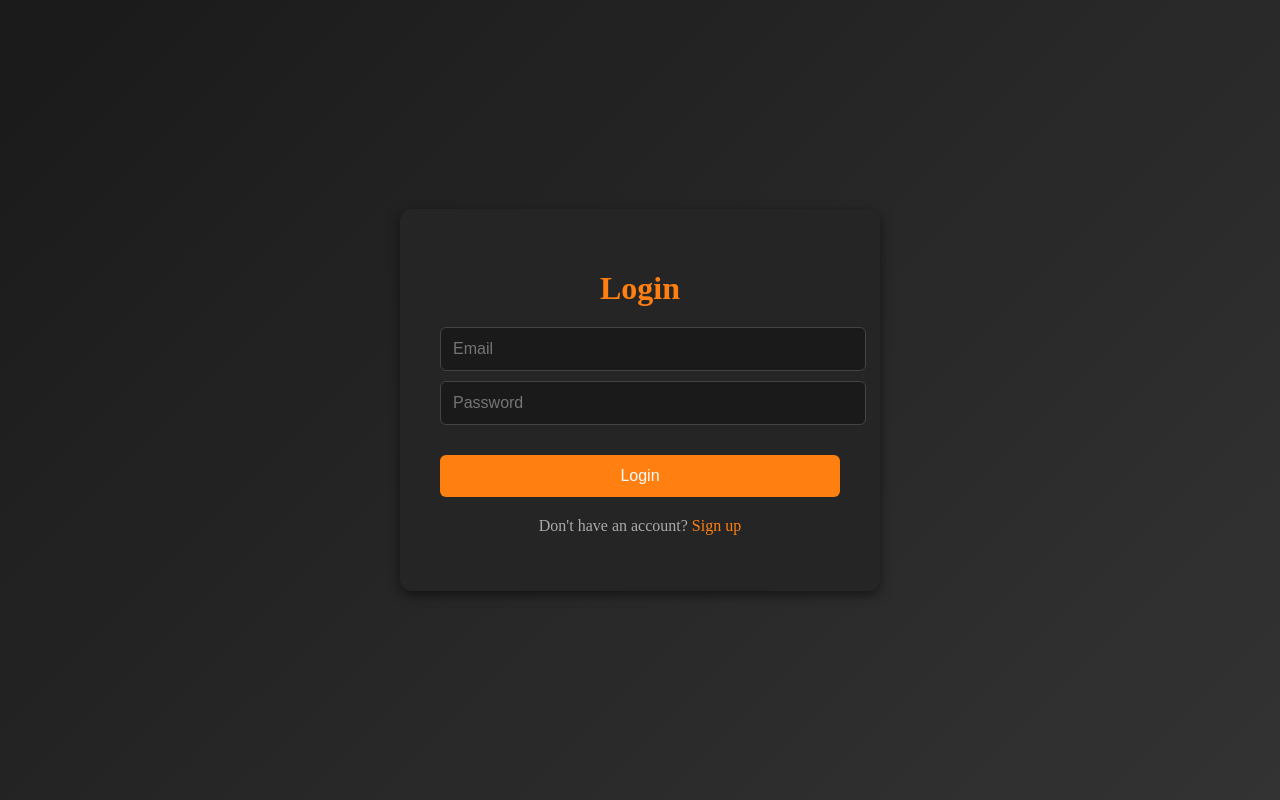
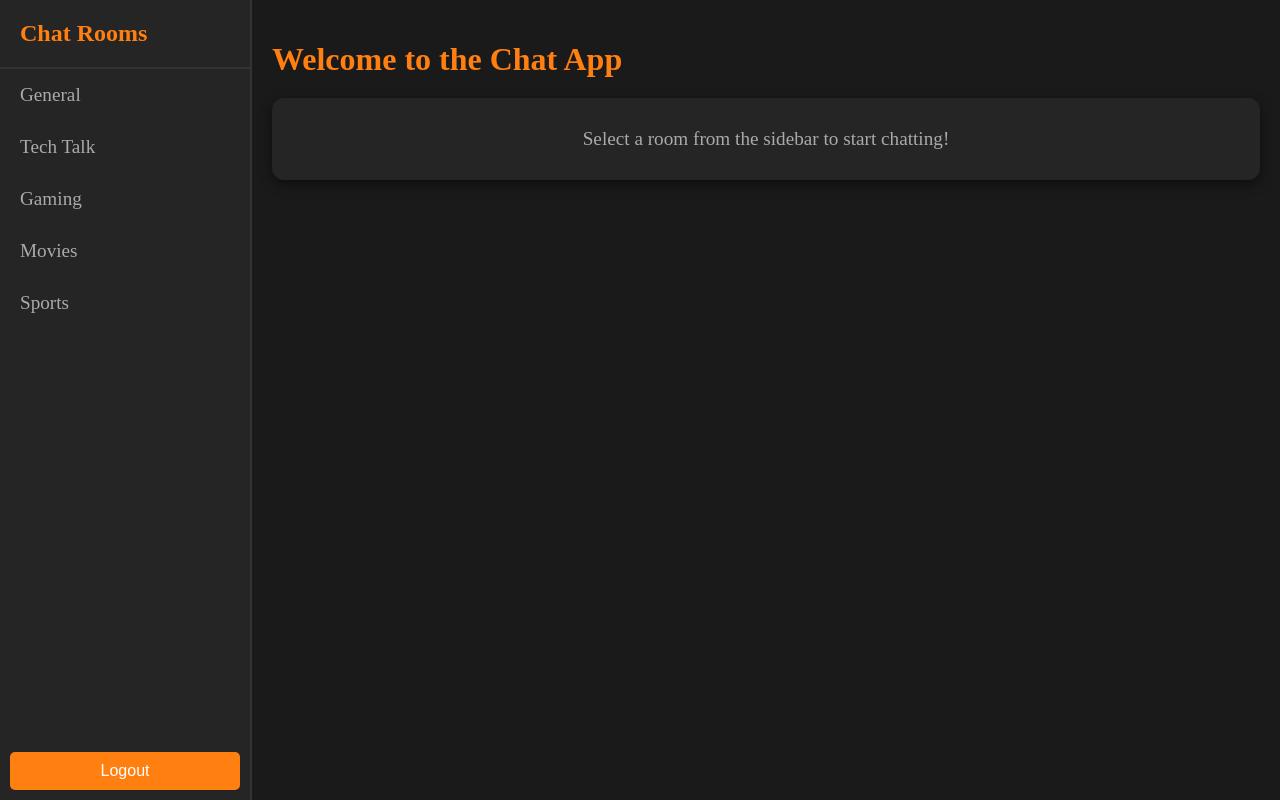
Before and after one commit to Remzo00/E2EE-chat-frontend, a React (Vite) app: page /chat-rooms in a window 1280 px wide. Before the commit this address led to /login. Built offline with nearby package versions, Linux system fonts and the light colour scheme; sample sign-in values are in the browser's storage.

Commit message:
add logout logic

```diff
--- a/package.json
+++ b/package.json
@@ -15,6 +15,7 @@
     "react": "^18.3.1",
     "react-dom": "^18.3.1",
     "react-router-dom": "^7.0.2",
+    "socket.io-client": "^4.8.1",
     "styled-components": "^6.1.13"
   },
   "devDependencies": {
--- a/src/components/Sidebar/index.styled.ts
+++ b/src/components/Sidebar/index.styled.ts
@@ -35,3 +35,14 @@ export const RoomItem = styled.li`
     color: #ff7f11;
   }
 `;
+
+export const LogoutButton = styled.button`
+  background: #ff7f11;
+  color: #fff;
+  border: none;
+  padding: 10px 20px;
+  font-size: 1rem;
+  cursor: pointer;
+  margin: 10px;
+  border-radius: 5px;
+`
--- a/src/components/Sidebar/index.tsx
+++ b/src/components/Sidebar/index.tsx
@@ -1,4 +1,12 @@
-import { Container, Header, RoomItem, RoomList } from "./index.styled";
+import { useContext } from "react";
+import { AuthContext } from "../../context";
+import {
+  Container,
+  Header,
+  LogoutButton,
+  RoomItem,
+  RoomList,
+} from "./index.styled";
 
 interface SidebarProps {
   chatRooms: string[];
@@ -6,6 +14,11 @@ interface SidebarProps {
 }
 
 export default function Sidebar({ chatRooms, onRoomSelect }: SidebarProps) {
+  const { logout } = useContext(AuthContext);
+
+  const handleLogout = () => {
+    logout();
+  };
   return (
     <Container>
       <Header>Chat Rooms</Header>
@@ -16,6 +29,7 @@ export default function Sidebar({ chatRooms, onRoomSelect }: SidebarProps) {
           </RoomItem>
         ))}
       </RoomList>
+      <LogoutButton onClick={handleLogout}>Logout</LogoutButton>
     </Container>
   );
 }
--- a/src/context/index.tsx
+++ b/src/context/index.tsx
@@ -1,4 +1,4 @@
-import { createContext, ReactNode, useState } from "react";
+import { createContext, ReactNode, useEffect, useState } from "react";
 import { User } from "../types";
 import { loginUser, registerUser } from "../services/auth";
 import { useNavigate } from "react-router-dom";
@@ -51,6 +51,16 @@ const ContextProvider = ({ children }: ContextProviderProps) => {
   const [isAuthenticated, setIsAuthenticated] = useState<boolean>(false);
   const [isLoading, setIsLoading] = useState<boolean>(false);
   const [error, setError] = useState<string | null>(null);
+
+  useEffect(() => {
+    const storedToken = localStorage.getItem("token");
+    const storedUser = localStorage.getItem("user");
+
+    if (storedToken && storedUser) {
+      setToken(storedToken);
+      setIsAuthenticated(true);
+    }
+  }, []);
 
   const login = async (email: string, password: string) => {
     setIsLoading(true);
--- a/src/pages/login/index.tsx
+++ b/src/pages/login/index.tsx
@@ -1,4 +1,4 @@
-import { useContext, useState } from "react";
+import { useContext, useEffect, useState } from "react";
 import {
   Button,
   Container,
@@ -9,13 +9,21 @@ import {
   Link,
 } from "./index.styled";
 import { AuthContext } from "../../context";
+import { useNavigate } from "react-router-dom";
 
 export default function Login() {
-  const { login, isLoading, error } = useContext(AuthContext);
+  const navigate = useNavigate();
+  const { login, isLoading, error, isAuthenticated } = useContext(AuthContext);
   const [formData, setFormData] = useState({
     email: "",
     password: "",
   });
+
+  useEffect(() => {
+    if (isAuthenticated) {
+      navigate("/chat-rooms");
+    }
+  }, [isAuthenticated, navigate]);
 
   const handleSubmit = async (e: React.FormEvent) => {
     e.preventDefault();
--- a/src/services/auth/index.tsx
+++ b/src/services/auth/index.tsx
@@ -30,8 +30,6 @@ export const loginUser = async (values: {
   email: string;
   password: string;
 }) => {
-  console.log("Attempting login with:", values);
-  console.log("API URL:", API_URL);
   try {
     const config = {
       headers: {
```
Also changed, not shown: 1 other file (tests, documents, lock files or other folders).
